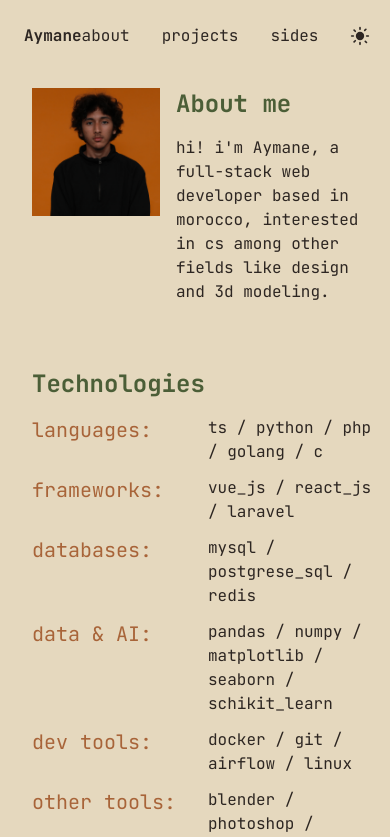
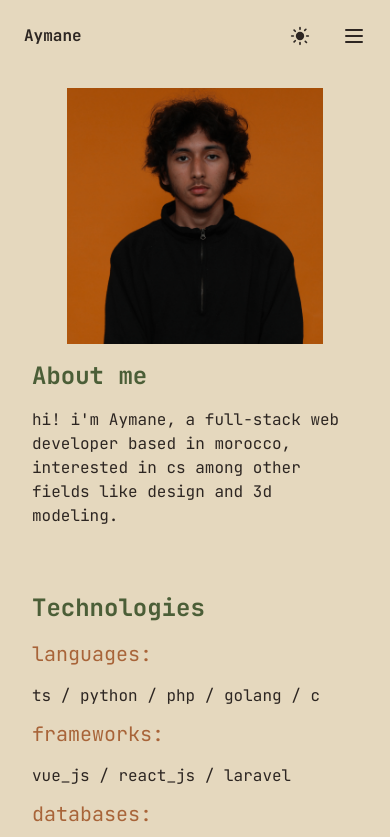
Before and after one commit to Aymanemjj/Portfolio, a Vue app: page /about in a window 390 px wide. Shown: the top 837 px of the page. Built offline with nearby package versions, Linux system fonts and the light colour scheme.

Commit message:
Mobile responsiveness

```diff
--- a/src/App.vue
+++ b/src/App.vue
@@ -1,12 +1,23 @@
 <script setup lang="ts">
 import { RouterLink, RouterView, useRoute } from "vue-router";
-import { ref, onMounted } from "vue";
-
-const selected = ref<string | null>(null);
+import { ref, watch, onMounted } from "vue";
 
 const ROUTE = useRoute();
 
 const isDark = ref(false);
+const open = ref(false);
+
+const links = [
+    { to: "/about", label: "about" },
+    { to: "/projects", label: "projects" },
+    { to: "/sides", label: "sides" },
+];
+
+// close the burger menu on any navigation
+watch(
+    () => ROUTE.path,
+    () => (open.value = false),
+);
 
 function toggleDark() {
     isDark.value = !isDark.value;
@@ -28,109 +39,76 @@ onMounted(() => {
 
 <template>
     <div class="min-h-screen flex flex-col">
-        <header
-
-            class="p-2 flex justify-between text-pl-text dark:text-pd-text"
-        >
+        <header class="sticky top-0 z-50 p-2 flex justify-between items-center text-pl-text dark:text-pd-text
+               transition-colors duration-200"
+            :class="open ? 'bg-transparent' : 'bg-pl-background dark:bg-pd-background'">
             <div>
-                <RouterLink
-                    to="/"
-                    class="relative inline-block group font-bold"
-                    @mouseenter="selected = 'about'"
-                    @mouseleave="selected = null"
-                >
+                <RouterLink to="/" class="relative inline-block group font-bold">
                     Aymane
                     <span
-                        class="absolute left-0 -bottom-1 h-px w-full bg-pl-text dark:bg-pd-text origin-center scale-x-0 transition-transform duration-200 ease-out group-hover:scale-x-100"
-                    ></span>
+                        class="absolute left-0 -bottom-1 h-px w-full bg-pl-text dark:bg-pd-text origin-center scale-x-0 transition-transform duration-200 ease-out group-hover:scale-x-100"></span>
                 </RouterLink>
             </div>
-            <div class="flex gap-8">
-                <nav v-if="ROUTE.path != '/'" class="flex items-center gap-8">
-                    <RouterLink
-                        to="/about"
-                        class="relative inline-block group"
-                        @mouseenter="selected = 'about'"
-                        @mouseleave="selected = null"
-                    >
-                        about
+
+            <div class="flex items-center gap-8">
+                <!-- Desktop nav -->
+                <nav v-if="ROUTE.path != '/'" class="hidden sm:flex items-center gap-8">
+                    <RouterLink v-for="link in links" :key="link.to" :to="link.to" v-slot="{ isActive }"
+                        class="relative inline-block group">
+                        {{ link.label }}
                         <span
-                            class="absolute left-0 -bottom-1 h-px w-full bg-pl-text dark:bg-pd-text origin-center scale-x-0 transition-transform duration-200 ease-out group-hover:scale-x-100"
-                        ></span>
-                    </RouterLink>
-                    <RouterLink
-                        to="/projects"
-                        class="relative inline-block group"
-                        @mouseenter="selected = 'projects'"
-                        @mouseleave="selected = null"
-                    >
-                        projects
-                        <span
-                            class="absolute left-0 -bottom-1 h-px w-full bg-pl-text dark:bg-pd-text origin-center scale-x-0 transition-transform duration-200 ease-out group-hover:scale-x-100"
-                        ></span>
-                    </RouterLink>
-                    <RouterLink
-                        to="/sides"
-                        class="relative inline-block group"
-                        @mouseenter="selected = 'sides'"
-                        @mouseleave="selected = null"
-                    >
-                        sides
-                        <span
-                            class="absolute left-0 -bottom-1 h-px w-full bg-pl-text dark:bg-pd-text origin-center scale-x-0 transition-transform duration-200 ease-out group-hover:scale-x-100"
-                        ></span>
+                            class="absolute left-0 -bottom-1 h-px w-full bg-pl-text dark:bg-pd-text origin-center transition-transform duration-200 ease-out group-hover:scale-x-100"
+                            :class="isActive ? 'scale-x-100' : 'scale-x-0'"></span>
                     </RouterLink>
                 </nav>
-                <button
-                    @click="toggleDark"
-                    class="cursor-pointer text-pl-text dark:text-pd-text transition-colors"
-                    aria-label="Toggle dark mode"
-                >
-                    <svg
-                        v-if="isDark"
-                        xmlns="http://www.w3.org/2000/svg"
-                        viewBox="0 0 24 24"
-                        fill="currentColor"
-                        class="w-5 h-5"
-                    >
-                        <path
-                            d="M12 3a9 9 0 1 0 9 9c0-.46-.04-.92-.1-1.36a5.4 5.4 0 0 1-7.54-7.54A9 9 0 0 0 12 3Z"
-                        />
+
+                <!-- Dark mode toggle -->
+                <button @click="toggleDark" class="cursor-pointer text-pl-text dark:text-pd-text transition-colors"
+                    aria-label="Toggle dark mode">
+                    <svg v-if="isDark" xmlns="http://www.w3.org/2000/svg" viewBox="0 0 24 24" fill="currentColor"
+                        class="w-5 h-5">
+                        <path d="M12 3a9 9 0 1 0 9 9c0-.46-.04-.92-.1-1.36a5.4 5.4 0 0 1-7.54-7.54A9 9 0 0 0 12 3Z" />
                     </svg>
-                    <svg
-                        v-else
-                        xmlns="http://www.w3.org/2000/svg"
-                        viewBox="0 0 24 24"
-                        fill="currentColor"
-                        class="w-5 h-5"
-                    >
+                    <svg v-else xmlns="http://www.w3.org/2000/svg" viewBox="0 0 24 24" fill="currentColor"
+                        class="w-5 h-5">
                         <path
                             d="M12 4V2m0 20v-2m8-8h2M2 12h2m13.66-6.66 1.41-1.41M4.93 19.07l1.41-1.41M18.36 18.36l1.41 1.41M4.93 4.93 6.34 6.34"
-                            stroke="currentColor"
-                            stroke-width="2"
-                            stroke-linecap="round"
-                            fill="none"
-                        />
+                            stroke="currentColor" stroke-width="2" stroke-linecap="round" fill="none" />
                         <circle cx="12" cy="12" r="5" />
+                    </svg>
+                </button>
+
+                <!-- Burger button (mobile only) -->
+                <button v-if="ROUTE.path != '/'" @click="open = !open" class="sm:hidden cursor-pointer"
+                    aria-label="Toggle menu" :aria-expanded="open">
+                    <svg xmlns="http://www.w3.org/2000/svg" viewBox="0 0 24 24" fill="none" stroke="currentColor"
+                        stroke-width="2" stroke-linecap="round" class="w-6 h-6">
+                        <path v-if="!open" d="M4 6h16M4 12h16M4 18h16" />
+                        <path v-else d="M6 6l12 12M18 6L6 18" />
                     </svg>
                 </button>
             </div>
         </header>
 
-        <!-- <RouterView class="py-8 flex-1" /> -->
+        <!-- Mobile overlay menu -->
+        <Transition enter-active-class="transition duration-200 ease-out" enter-from-class="opacity-0"
+            enter-to-class="opacity-100" leave-active-class="transition duration-200 ease-in"
+            leave-from-class="opacity-100" leave-to-class="opacity-0">
+            <nav v-if="open" class="sm:hidden fixed inset-0 z-40 flex flex-col items-center justify-center gap-8 px-8 text-2xl
+                       bg-white/80 dark:bg-black/80 backdrop-blur-sm text-pl-text dark:text-pd-text">
+                <RouterLink v-for="link in links" :key="link.to" :to="link.to" v-slot="{ isActive }"
+                    :class="{ 'underline underline-offset-8': isActive }" @click="open = false">
+                    {{ link.label }}
+                </RouterLink>
+            </nav>
+        </Transition>
+
         <RouterView class="py-8 flex-1" v-slot="{ Component }">
-            <Transition
-                enter-active-class="transition duration-200 ease-out"
-                enter-from-class="opacity-0 translate-y-5"
-                enter-to-class="opacity-100 translate-y-0"
-                leave-active-class="transition duration-300 ease-in"
-                leave-from-class="opacity-100 translate-y-0"
-                leave-to-class="opacity-0 -translate-y-5"
-                mode="out-in"
-            >
+            <Transition enter-active-class="transition duration-200 ease-out" enter-from-class="opacity-0 translate-y-5"
+                enter-to-class="opacity-100 translate-y-0" leave-active-class="transition duration-300 ease-in"
+                leave-from-class="opacity-100 translate-y-0" leave-to-class="opacity-0 -translate-y-5" mode="out-in">
                 <component :is="Component" />
             </Transition>
         </RouterView>
-
     </div>
 </template>
--- a/src/views/AboutView.vue
+++ b/src/views/AboutView.vue
@@ -3,18 +3,12 @@
 <template>
     <main class="max-w-4xl mx-auto flex flex-col gap-16 px-4">
         <!-- about me -->
-        <section class="flex gap-4">
-            <div class="h-32 sm:h-64 lg:h-80 shrink-0">
-                <img
-                    src="@/assets/pfp.webp"
-                    alt="pfp"
-                    class="h-full w-auto object-contain"
-                />
+        <section class="flex flex-col md:flex-row gap-4">
+            <div class="h-64 shrink-0 flex justify-center">
+                <img src="@/assets/pfp.webp" alt="pfp" class="h-full w-auto object-contain" />
             </div>
             <div class="flex flex-col gap-4 text-left justify-end">
-                <b class="text-pl-primary dark:text-pd-primary text-2xl"
-                    >About me</b
-                >
+                <b class="text-pl-primary dark:text-pd-primary text-2xl">About me</b>
                 <p class="text-pl-text dark:text-pd-text">
                     hi! i'm Aymane, a full-stack web developer based in morocco,
                     interested in cs among other fields like design and 3d
@@ -25,38 +19,28 @@
 
         <!-- technologies -->
         <section class="flex flex-col gap-4">
-            <b class="text-pl-primary dark:text-pd-primary text-2xl"
-                >Technologies</b
-            >
+            <b class="text-pl-primary dark:text-pd-primary text-2xl">Technologies</b>
             <div class="flex flex-col gap-3 text-pl-text dark:text-pd-text">
-                <div class="flex gap-4">
-                    <h3
-                        class="text-pl-secondary dark:text-pd-secondary text-xl w-40 shrink-0"
-                    >
+                <div class="flex flex-col md:flex-row gap-4">
+                    <h3 class="text-pl-secondary dark:text-pd-secondary text-xl w-40 shrink-0">
                         languages:
                     </h3>
                     <p>ts / python / php / golang / c</p>
                 </div>
-                <div class="flex gap-4">
-                    <h3
-                        class="text-pl-secondary dark:text-pd-secondary text-xl w-40 shrink-0"
-                    >
+                <div class="flex flex-col md:flex-row  gap-4">
+                    <h3 class="text-pl-secondary dark:text-pd-secondary text-xl w-40 shrink-0">
                         frameworks:
                     </h3>
                     <p>vue_js / react_js / laravel</p>
                 </div>
-                <div class="flex gap-4">
-                    <h3
-                        class="text-pl-secondary dark:text-pd-secondary text-xl w-40 shrink-0"
-                    >
+                <div class="flex flex-col md:flex-row gap-4">
+                    <h3 class="text-pl-secondary dark:text-pd-secondary text-xl w-40 shrink-0">
                         databases:
                     </h3>
                     <p>mysql / postgrese_sql / redis</p>
                 </div>
-                <div class="flex gap-4">
-                    <h3
-                        class="text-pl-secondary dark:text-pd-secondary text-xl w-40 shrink-0"
-                    >
+                <div class="flex flex-col md:flex-row gap-4">
+                    <h3 class="text-pl-secondary dark:text-pd-secondary text-xl w-40 shrink-0">
                         data & AI:
                     </h3>
                     <p>pandas / numpy / matplotlib / seaborn / schikit_learn</p>
@@ -65,18 +49,14 @@
  -->
                 </div>
 
-                <div class="flex gap-4">
-                    <h3
-                        class="text-pl-secondary dark:text-pd-secondary text-xl w-40 shrink-0"
-                    >
+                <div class="flex flex-col md:flex-row gap-4">
+                    <h3 class="text-pl-secondary dark:text-pd-secondary text-xl w-40 shrink-0">
                         dev tools:
                     </h3>
                     <p>docker / git / airflow / linux</p>
                 </div>
-                <div class="flex gap-4">
-                    <h3
-                        class="text-pl-secondary dark:text-pd-secondary text-xl w-40 shrink-0"
-                    >
+                <div class="flex flex-col md:flex-row gap-4">
+                    <h3 class="text-pl-secondary dark:text-pd-secondary text-xl w-40 shrink-0">
                         other tools:
                     </h3>
                     <p>blender / photoshop / illustrator / indesign / figma</p>
@@ -86,19 +66,11 @@
         <!-- Experience -->
 
         <section class="flex flex-col gap-4">
-            <b class="text-pl-primary dark:text-pd-primary text-2xl"
-                >Experience</b
-            >
+            <b class="text-pl-primary dark:text-pd-primary text-2xl">Experience</b>
             <div class="flex flex-col gap-3 text-pl-text dark:text-pd-text">
-                <div class="flex gap-4">
-                    <h3
-                        class="text-pl-secondary dark:text-pd-secondary text-xl shrink-0"
-                    >
-                        <a
-                            href="https://www.yool.education/"
-                            class="hover:underline"
-                            >Yool Education:</a
-                        >
+                <div class="flex flex-col md:flex-row gap-4">
+                    <h3 class="text-pl-secondary dark:text-pd-secondary text-xl shrink-0">
+                        <a href="https://www.yool.education/" class="hover:underline">Yool Education:</a>
                     </h3>
                     <div class="space-y-2">
                         <ul class="list-disc pl-5 space-y-1">
@@ -110,16 +82,12 @@
                                 straightforward.
                             </li>
                             <li>
-                                <span class="font-bold"
-                                    >Full-stack development:</span
-                                >
+                                <span class="font-bold">Full-stack development:</span>
                                 Built the React.js front office and Laravel 11
                                 back office from scratch.
                             </li>
                             <li>
-                                <span class="font-bold"
-                                    >Gamification and deployment:</span
-                                >
+                                <span class="font-bold">Gamification and deployment:</span>
                                 Implemented background jobs for points,
                                 achievements, and leaderboard snapshots, and
                                 Dockerized the entire application.
@@ -137,79 +105,41 @@
 
         <!-- resources -->
         <section class="flex flex-col gap-4">
-            <b class="text-pl-primary dark:text-pd-primary text-2xl"
-                >Resources</b
-            >
+            <b class="text-pl-primary dark:text-pd-primary text-2xl">Resources</b>
             <div class="flex flex-col gap-3 text-pl-text dark:text-pd-text">
-                <div class="flex gap-4">
-                    <h3
-                        class="text-pl-secondary dark:text-pd-secondary text-xl w-40 shrink-0"
-                    >
+                <div class="flex flex-col md:flex-row gap-4">
+                    <h3 class="text-pl-secondary dark:text-pd-secondary text-xl w-40 shrink-0">
                         email:
                     </h3>
-                    <a
-                        class="hover:underline"
-                        href="mailto:aymanemj@proton.me"
-                        target="_blank"
-                        rel="noopener noreferrer"
-                        >aymanemj@proton.me</a
-                    >
+                    <a class="hover:underline" href="mailto:aymanemj@proton.me" target="_blank"
+                        rel="noopener noreferrer">aymanemj@proton.me</a>
                 </div>
-                <div class="flex gap-4">
-                    <h3
-                        class="text-pl-secondary dark:text-pd-secondary text-xl w-40 shrink-0"
-                    >
+                <div class="flex flex-col md:flex-row gap-4">
+                    <h3 class="text-pl-secondary dark:text-pd-secondary text-xl w-40 shrink-0">
                         linkedin:
                     </h3>
-                    <a
-                        class="hover:underline"
-                        href="https://www.linkedin.com/in/mohamed-aymane-jaafouri-b83b17371/"
-                        target="_blank"
-                        rel="noopener noreferrer"
-                        >mohamed aymane jaafouri</a
-                    >
+                    <a class="hover:underline" href="https://www.linkedin.com/in/mohamed-aymane-jaafouri-b83b17371/"
+                        target="_blank" rel="noopener noreferrer">mohamed aymane jaafouri</a>
                 </div>
-                <div class="flex gap-4">
-                    <h3
-                        class="text-pl-secondary dark:text-pd-secondary text-xl w-40 shrink-0"
-                    >
+                <div class="flex flex-col md:flex-row gap-4">
+                    <h3 class="text-pl-secondary dark:text-pd-secondary text-xl w-40 shrink-0">
                         github:
                     </h3>
-                    <a
-                        class="hover:underline"
-                        href="https://github.com/aymanemjj"
-                        target="_blank"
-                        rel="noopener noreferrer"
-                        >aymanemjj</a
-                    >
+                    <a class="hover:underline" href="https://github.com/aymanemjj" target="_blank"
+                        rel="noopener noreferrer">aymanemjj</a>
                 </div>
-                <div class="flex gap-4">
-                    <h3
-                        class="text-pl-secondary dark:text-pd-secondary text-xl w-40 shrink-0"
-                    >
+                <div class="flex flex-col md:flex-row gap-4">
+                    <h3 class="text-pl-secondary dark:text-pd-secondary text-xl w-40 shrink-0">
                         cara:
                     </h3>
-                    <a
-                        class="hover:underline"
-                        href="https://cara.app/mawkli"
-                        target="_blank"
-                        rel="noopener noreferrer"
-                        >mawkli</a
-                    >
+                    <a class="hover:underline" href="https://cara.app/mawkli" target="_blank"
+                        rel="noopener noreferrer">mawkli</a>
                 </div>
-                <div class="flex gap-4">
-                    <h3
-                        class="text-pl-secondary dark:text-pd-secondary text-xl w-40 shrink-0"
-                    >
+                <div class="flex flex-col md:flex-row gap-4">
+                    <h3 class="text-pl-secondary dark:text-pd-secondary text-xl w-40 shrink-0">
                         cv:
                     </h3>
-                    <a
-                        class="hover:underline"
-                        href="/cv.pdf"
-                        target="_blank"
-                        rel="noopener noreferrer"
-                        >cv</a
-                    >
+                    <a class="hover:underline" href="/cv.pdf" target="_blank" rel="noopener noreferrer">cv</a>
                 </div>
             </div>
         </section>
--- a/src/views/ProjectsView.vue
+++ b/src/views/ProjectsView.vue
@@ -13,12 +13,8 @@ const PROGRAMING_COUNT = PROJECTS.programing.length;
             </h2>
         </div>
 
-        <div class="grid grid-cols-1 lg:grid-cols-2 xl:grid-cols-3 gap-8  mx-auto">
-            <ProjectCard
-                v-for="project in PROJECTS.programing"
-                :key="project.title"
-                :project="project"
-            />
+        <div class="grid grid-cols-1 md:grid-cols-2 xl:grid-cols-3 gap-8  mx-auto">
+            <ProjectCard v-for="project in PROJECTS.programing" :key="project.title" :project="project" />
         </div>
     </main>
 </template>
```
Also changed, not shown: src/views/HomeView.vue (+17 -32 lines), src/views/SidesVue.vue (+2 -6 lines).
